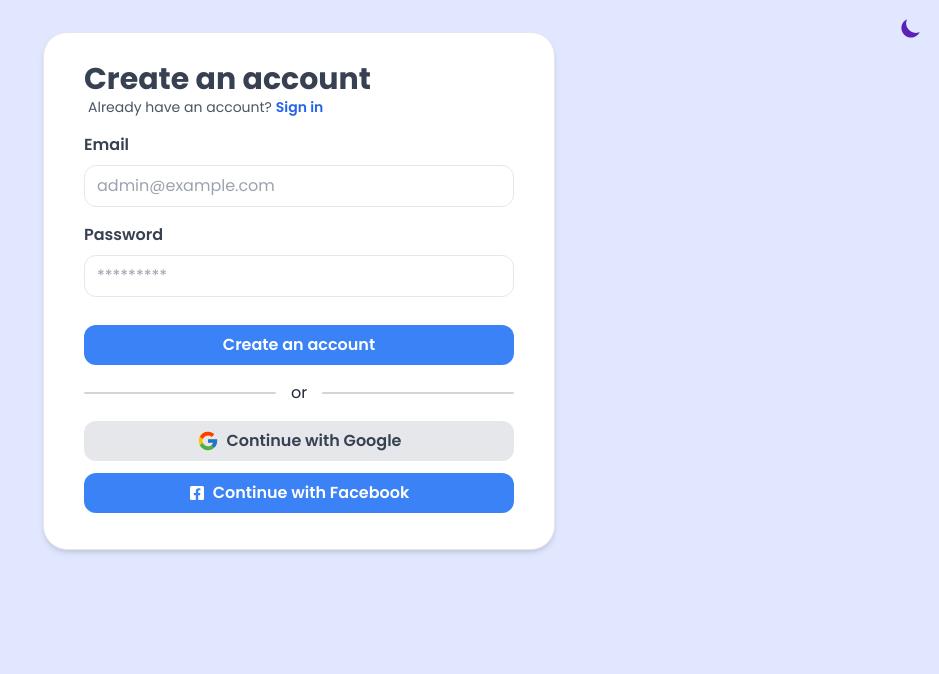
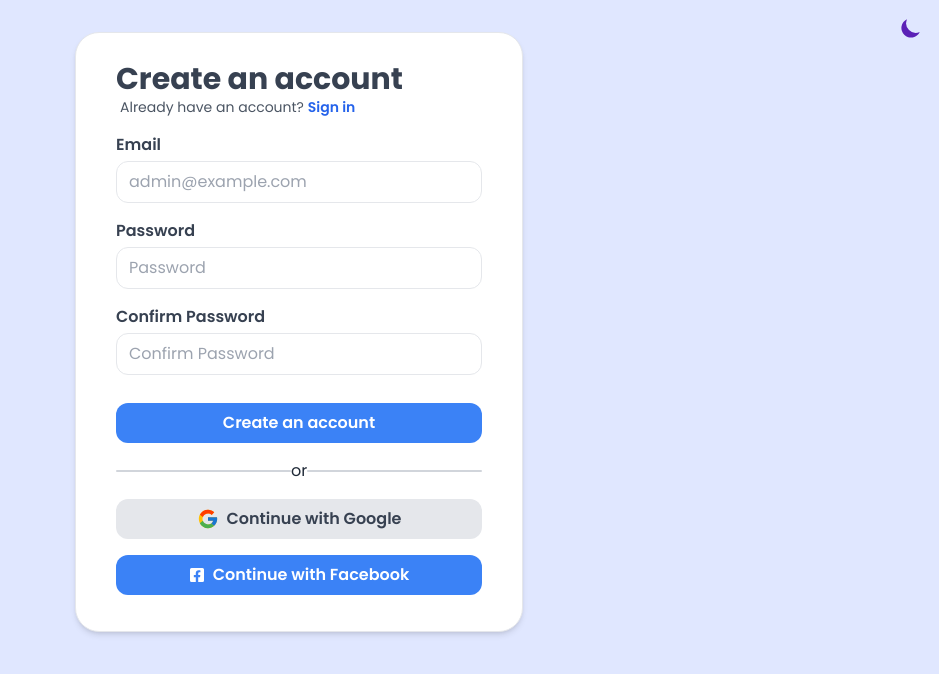
Before and after one commit to m-faiq-israr/CMS, a React (Vite) app: page /signup in a window 1280 px wide. Shown: the top 674 px of the page, without its empty margins (341-1280 px from the left). Built offline with nearby package versions, Linux system fonts and the light colour scheme; no server answers; the database is empty.

Commit message:
forget password added

```diff
--- a/src/Firebase/AuthContext.jsx
+++ b/src/Firebase/AuthContext.jsx
@@ -1,6 +1,6 @@
 import React, { createContext, useContext, useState, useEffect } from "react";
 import { onAuthStateChanged, signOut } from "firebase/auth";
-import { auth, db, storage } from "./firebase"; // Import your firebase config
+import { auth, db, storage } from "./firebase";
 import { ref, getDownloadURL } from "firebase/storage";
 import { onSnapshot } from "firebase/firestore";
 
--- a/src/components/Navbar/Navbar.jsx
+++ b/src/components/Navbar/Navbar.jsx
@@ -140,7 +140,8 @@ const Navbar = () => {
             >
               Project Section
             </li>
-            <div className="px-4 inline-block">
+            <div className="px-4 flex items-center  justify-between">
+              <h1 className="text-gray-800 pb-2 dark:text-gray-100 ">Theme: </h1>
               <ThemeToggle />
             </div>
           </ul>
--- a/src/components/ThemeToggle.jsx
+++ b/src/components/ThemeToggle.jsx
@@ -1,41 +1,34 @@
-import React, { useEffect, useState } from 'react'
-
-
+import React, { useEffect, useState } from "react";
 
 const ThemeToggle = () => {
-
+  // State to manage the current theme
   const [theme, setTheme] = useState(() => {
-    const savedTheme = localStorage.getItem('theme');
-    return savedTheme || 'light';
+    const savedTheme = localStorage.getItem("theme");
+    return savedTheme || "light";
   });
 
+  // Effect to apply the theme to the document
+  useEffect(() => {
+    localStorage.setItem("theme", theme);
 
-  useEffect(() => {
-    localStorage.setItem('theme', theme);
-    if (theme === 'dark') {
-      document.documentElement.classList.add('dark');
+    if (theme === "dark") {
+      document.documentElement.classList.add("dark");
     } else {
-      document.documentElement.classList.remove('dark');
+      document.documentElement.classList.remove("dark");
     }
   }, [theme]);
 
-  // Toggle between light and dark themes
+  // Function to toggle between light and dark themes
   const handleToggleTheme = () => {
-    setTheme(theme=== 'dark' ? 'light' : 'dark');
+    setTheme(theme === "dark" ? "light" : "dark");
   };
 
-
-
-
-
-
   return (
-    <div className="">
+    <div>
+      {/* Toggle button for large screens */}
       <button
-      onClick={handleToggleTheme}
-
-
-        className="h-10 w-10 mt-1 rounded-2xl p-2 hover:bg-indigo-200 dark:hover:bg-gray-700"
+        onClick={handleToggleTheme}
+        className="lg:inline-block hidden h-10 w-10 mt-1 rounded-2xl p-2 hover:bg-indigo-200 dark:hover:bg-gray-700"
       >
         <svg
           className="fill-violet-800 block dark:hidden"
@@ -56,8 +49,71 @@ const ThemeToggle = () => {
           />
         </svg>
       </button>
+
+      {/* Toggle switch for smaller screens */}
+      <div className="lg:hidden">
+        <label
+          htmlFor="AcceptConditions"
+          className="relative inline-block h-7 w-14 cursor-pointer rounded-full bg-gray-300 transition [-webkit-tap-highlight-color:_transparent] has-[:checked]:bg-violet-700"
+        >
+          <input
+            type="checkbox"
+            id="AcceptConditions"
+            className="peer sr-only [&:checked_+_span_svg[data-checked-icon]]:block [&:checked_+_span_svg[data-unchecked-icon]]:hidden"
+            onClick={handleToggleTheme}
+          />
+          <span className=" absolute inset-y-0 start-0 z-10 m-1 inline-flex size-5 items-center justify-center rounded-full bg-white text-gray-400 transition-all peer-checked:start-6 peer-checked:text-green-600">
+            {/* <svg
+              data-unchecked-icon
+              xmlns="http://www.w3.org/2000/svg"
+              className="h-4 w-4"
+              viewBox="0 0 20 20"
+              fill="currentColor"
+            >
+              <path
+                fillRule="evenodd"
+                d="M4.293 4.293a1 1 0 011.414 0L10 8.586l4.293-4.293a1 1 0 111.414 1.414L11.414 10l4.293 4.293a1 1 0 01-1.414 1.414L10 11.414l-4.293 4.293a1 1 0 01-1.414-1.414L8.586 10 4.293 5.707a1 1 0 010-1.414z"
+                clipRule="evenodd"
+              />
+            </svg> */}
+
+            <svg
+              className="fill-yellow-500 block dark:hidden "
+              fill="currentColor"
+              viewBox="0 0 20 20"
+            >
+              <path
+                d="M10 2a1 1 0 011 1v1a1 1 0 11-2 0V3a1 1 0 011-1zm4 8a4 4 0 11-8 0 4 4 0 018 0zm-.464 4.95l.707.707a1 1 0 001.414-1.414l-.707-.707a1 1 0 00-1.414 1.414zm2.12-10.607a1 1 0 010 1.414l-.706.707a1 1 0 11-1.414-1.414l.707-.707a1 1 0 011.414 0zM17 11a1 1 0 100-2h-1a1 1 0 100 2h1zm-7 4a1 1 0 011 1v1a1 1 0 11-2 0v-1a1 1 0 011-1zM5.05 6.464A1 1 0 106.465 5.05l-.708-.707a1 1 0 00-1.414 1.414l.707.707zm1.414 8.486l-.707.707a1 1 0 01-1.414-1.414l.707-.707a1 1 0 011.414 1.414zM4 11a1 1 0 100-2H3a1 1 0 000 2h1z"
+                fillRule="evenodd"
+                clipRule="evenodd"
+              />
+            </svg>
+            <svg
+              className="fill-violet-800 hidden dark:block "
+              fill="currentColor"
+              viewBox="0 0 20 20"
+            >
+              <path d="M17.293 13.293A8 8 0 016.707 2.707a8.001 8.001 0 1010.586 10.586z" />
+            </svg>
+
+            {/* <svg
+              data-checked-icon
+              xmlns="http://www.w3.org/2000/svg"
+              className="hidden h-4 w-4"
+              viewBox="0 0 20 20"
+              fill="currentColor"
+            >
+              <path
+                fillRule="evenodd"
+                d="M16.707 5.293a1 1 0 010 1.414l-8 8a1 1 0 01-1.414 0l-4-4a1 1 0 011.414-1.414L8 12.586l7.293-7.293a1 1 0 011.414 0z"
+                clipRule="evenodd"
+              />
+            </svg> */}
+          </span>
+        </label>
+      </div>
     </div>
   );
-}
+};
 
-export default ThemeToggle
+export default ThemeToggle;
--- a/src/pages/SignUpPage.jsx
+++ b/src/pages/SignUpPage.jsx
@@ -9,43 +9,56 @@ import { FaFacebookSquare } from "react-icons/fa";
 import { FcGoogle } from "react-icons/fc";
 import ThemeToggle from "../components/ThemeToggle";
 import { createUserWithEmailAndPassword } from "firebase/auth";
-
-
 import {
   signInWithEmailAndPassword,
   signInWithPopup,
   GoogleAuthProvider,
   FacebookAuthProvider,
 } from "firebase/auth";
-import {auth} from "../Firebase/firebase";
+import { auth } from "../Firebase/firebase";
 
 const SignUpPage = () => {
-  const {setuserEmail} = useStateContext();
+  const { setuserEmail } = useStateContext();
   const navigate = useNavigate();
 
-  const [credentials, setCredentials] = useState({ email: "", password: "" });
+  const [credentials, setCredentials] = useState({
+    email: "",
+    password: "",
+    confirmPassword: "",
+  });
+  const [error, setError] = useState("");
+  const [confirmPasswordError, setConfirmPasswordError] = useState("");
 
   const onChange = (e) => {
     setCredentials({ ...credentials, [e.target.name]: e.target.value });
+    // Clearing confirmPasswordError if user modifies any field
+    if (
+      confirmPasswordError &&
+      (e.target.name === "password" || e.target.name === "confirmPassword")
+    ) {
+      setConfirmPasswordError("");
+    }
   };
 
   const handleSubmit = (e) => {
     e.preventDefault();
+    if (credentials.password !== credentials.confirmPassword) {
+      setConfirmPasswordError("Passwords do not match");
+      return;
+    }
+    setError("");
+    setConfirmPasswordError("");
     createUserWithEmailAndPassword(
       auth,
       credentials.email,
       credentials.password
     )
       .then((userCredential) => {
-        const user = userCredential.user;
-
         navigate("/");
       })
       .catch((error) => {
-        const errorCode = error.code;
-        const errorMessage = error.message;
+        setError(error.message);
         console.log(error.message);
-        console.log(errorMessage);
       });
   };
 
@@ -53,15 +66,11 @@ const SignUpPage = () => {
     const provider = new GoogleAuthProvider();
     signInWithPopup(auth, provider)
       .then((result) => {
-        const credential = GoogleAuthProvider.credentialFromResult(result);
-        const token = credential.accessToken;
-        const user = result.user;
-
         navigate("/");
       })
       .catch((error) => {
-        const credential = GoogleAuthProvider.credentialFromError(error);
-        console.log(credential);
+        setError(error.message);
+        console.log(error.message);
       });
   };
 
@@ -69,32 +78,29 @@ const SignUpPage = () => {
     const provider = new FacebookAuthProvider();
     signInWithPopup(auth, provider)
       .then((result) => {
-        const user = result.user;
-        const credential = FacebookAuthProvider.credentialFromResult(result);
-        const accessToken = credential.accessToken;
-
         navigate("/");
       })
       .catch((error) => {
-        const credential = FacebookAuthProvider.credentialFromError(error);
+        setError(error.message);
         console.log(error.message);
       });
   };
+
   return (
-    <div className="  bg-indigo-100 dark:bg-gray-800 h-screen pt-8 font-poppins xs:pt-24 ">
-      <div className={` absolute right-2 top-1 `}>
+    <div className="bg-indigo-100 dark:bg-gray-800 h-screen pt-8  font-poppins xs:pt-24">
+      <div className="absolute right-2 top-1">
         <ThemeToggle />
       </div>
-      <div className=" ">
+      <div>
         <form
-          className="mx-auto md:max-w-lg sm:max-w-md xs:max-w-sm  pb-5 rounded-3xl border dark:border-gray-600 shadow-md bg-white dark:bg-gray-700 overflow-hidden"
+          className="mx-auto md:max-w-md sm:max-w-md xs:max-w-sm pb-5   rounded-3xl border dark:border-gray-600 shadow-md bg-white dark:bg-gray-700 overflow-hidden"
           onSubmit={handleSubmit}
         >
           <div className="px-10 pt-7">
             <h1 className="text-3xl font-bold text-gray-700 dark:text-white">
               Create an account
             </h1>
-            <p className=" text-sm text-gray-600 dark:text-gray-200 pl-1 ">
+            <p className="text-sm text-gray-600 dark:text-gray-200 pl-1">
               Already have an account?{" "}
               <Link
                 to="/login"
@@ -106,56 +112,75 @@ const SignUpPage = () => {
           </div>
           <div className="flex flex-col gap-4 px-10 py-4">
             <div>
+
             <label
               htmlFor="email"
-                className="mb-2 inline-block text-sm text-gray-700 dark:text-white sm:text-base font-semibold font-poppins"
+              className="mb-1 inline-block text-sm text-gray-700 dark:text-white sm:text-base font-semibold font-poppins"
               >
               Email
             </label>
             <InputField
-                name={"email"}
-                type={"email"}
-                placeholder={"admin@example.com"}
+              name="email"
+              type="email"
+              placeholder="admin@example.com"
               onChange={onChange}
               width={"full"}
               />
               </div>
+              <div>
 
-            <div>
             <label
               htmlFor="password"
-                className="mb-2 inline-block text-sm text-gray-700 dark:text-white sm:text-base font-semibold font-poppins "
+              className="mb-1 inline-block text-sm text-gray-700 dark:text-white sm:text-base font-semibold font-poppins"
               >
               Password
             </label>
             <InputField
-                name={"password"}
-                type={"password"}
-                placeholder={"*********"}
+              name="password"
+              type="password"
+              placeholder="Password"
               onChange={onChange}
               width={"full"}
               />
               </div>
-            <AuthButton name={"Create an account"} />
               <div>
+
+            <label
+              htmlFor="confirmPassword"
+              className="mb-1 inline-block text-sm text-gray-700 dark:text-white sm:text-base font-semibold font-poppins"
+              >
+              Confirm Password
+            </label>
+            <InputField
+              name="confirmPassword"
+              type="password"
+              placeholder="Confirm Password"
+              onChange={onChange}
+              width={"full"}
+              />
+              </div>
+            {error && <p className="text-red-500 text-sm mt-1">{error}</p>}
+            {confirmPasswordError && (
+              <p className="text-red-500 text-sm mt-1">
+                {confirmPasswordError}
+              </p>
+            )}
+            <AuthButton name="Create an account" />
             <Divider />
-            </div>
-            <div className=" space-y-3">
             <AuthProviderButton
-                name={"Continue with Google"}
-                icon={<FcGoogle size={"22px"} />}
-                color={"bg-gray-200"}
-                hoverColor={"bg-gray-300"}
+              name="Continue with Google"
+              icon={<FcGoogle size="22px" />}
+              color="bg-gray-200"
+              hoverColor="bg-gray-300"
               onClick={googleLogin}
             />
             <AuthProviderButton
-                name={"Continue with Facebook"}
+              name="Continue with Facebook"
               icon={<FaFacebookSquare />}
-                color={"bg-blue-500"}
-                hoverColor={"bg-blue-600"}
+              color="bg-blue-500"
+              hoverColor="bg-blue-600"
               onClick={facebookLogin}
             />
-            </div>
           </div>
         </form>
       </div>
```
Also changed, not shown: src/pages/LoginPage.jsx (+37 -38 lines). Lines whose indentation alone changed are shown as unchanged.
